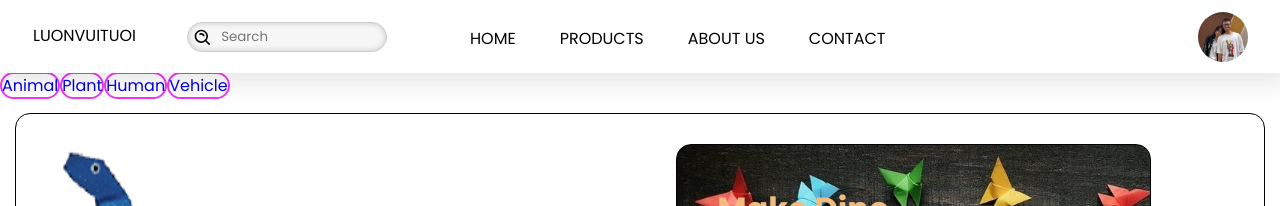
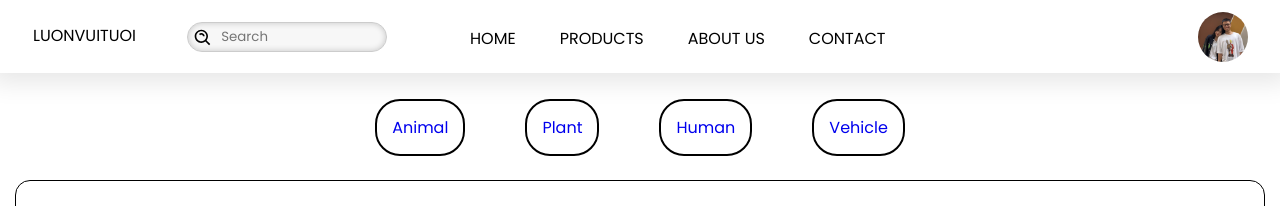
Before and after one commit to T2108A-Luonvuituoi-G1/Origami-eProject, a React (Create React App) app: page /products in a window 1280 px wide. Shown: the top 206 px of the page. Built offline with nearby package versions, Linux system fonts and the light colour scheme.

Commit message:
update part 03

```diff
--- a/src/OrigamiPage/Products/Assets/Css/product.css
+++ b/src/OrigamiPage/Products/Assets/Css/product.css
@@ -1,14 +1,22 @@
-
-
+.ProductList {
+    margin-top: 90px;
+}
+.p-category{
+    text-align: center;
+}
 
 .p-category-btn{
-    border: 2px solid rgb(240, 55, 240);
-    border-radius: 15px;
     text-decoration: none;
+    margin: 0 30px;
+    border: 2px solid #000;
+    padding:  15px;
+    border-radius: 25px;
 
 
 }
-
+.p-category-btn:hover{
+    background-color: #bfbaba
+}
 
 .product-item{
     margin: 15px;
--- a/src/OrigamiPage/Products/Components/ProductList.js
+++ b/src/OrigamiPage/Products/Components/ProductList.js
@@ -20,14 +20,15 @@ export default class ProductList extends Component {
 
     render() {
         return (
-           <>
+           <div className='ProductList'>
            <div className='p-category'>
-
+            <br/>
                 <Link to="/products/animal" className='p-category-btn' >Animal</Link>
                 <Link to="/products/plant" className='p-category-btn' >Plant</Link>
                 <Link to="/products/human" className='p-category-btn' >Human</Link>
                 <Link to="/products/vehicle" className='p-category-btn' >Vehicle</Link>
            </div>
+           <br/>
                 {/* Dino */}
                 <div className='product-item'>
 
@@ -152,7 +153,7 @@ export default class ProductList extends Component {
                     </div>
                 </div>
 
-           </>
+           </div>
 
         )
     }
```
